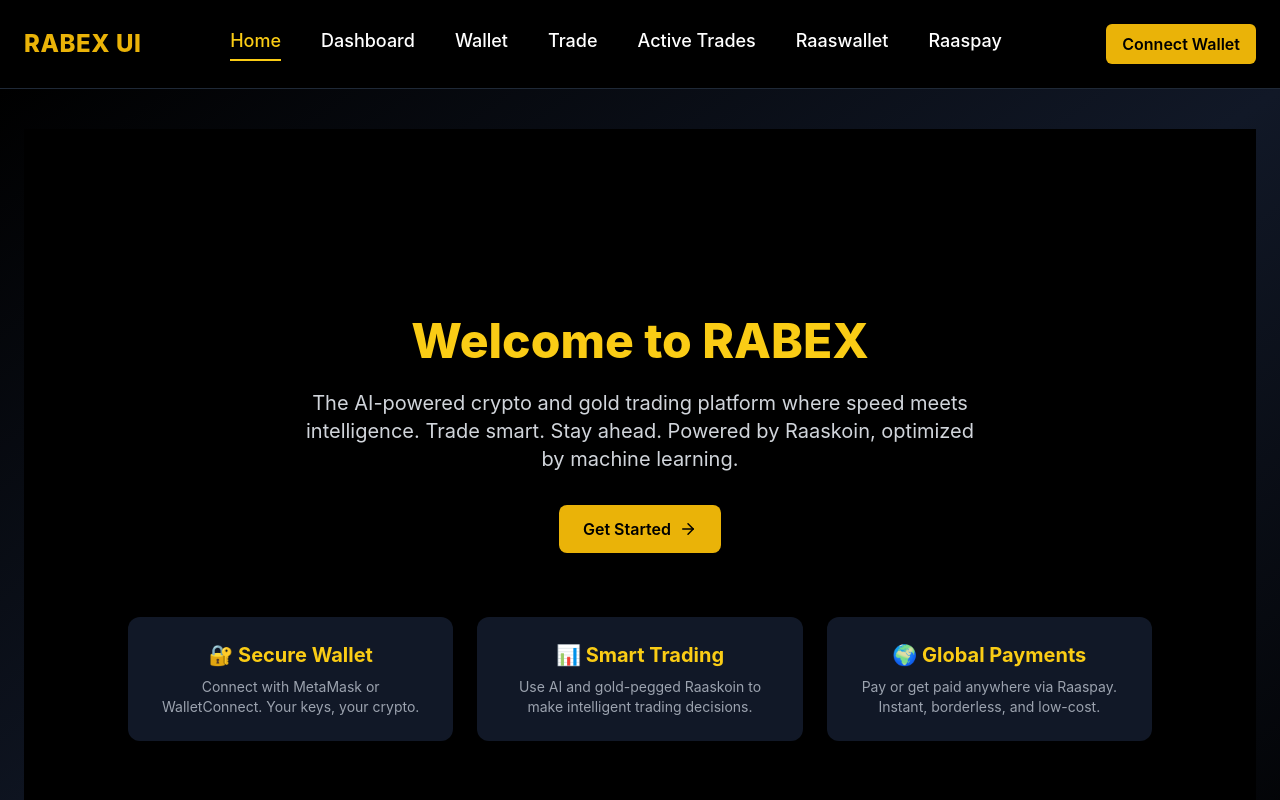
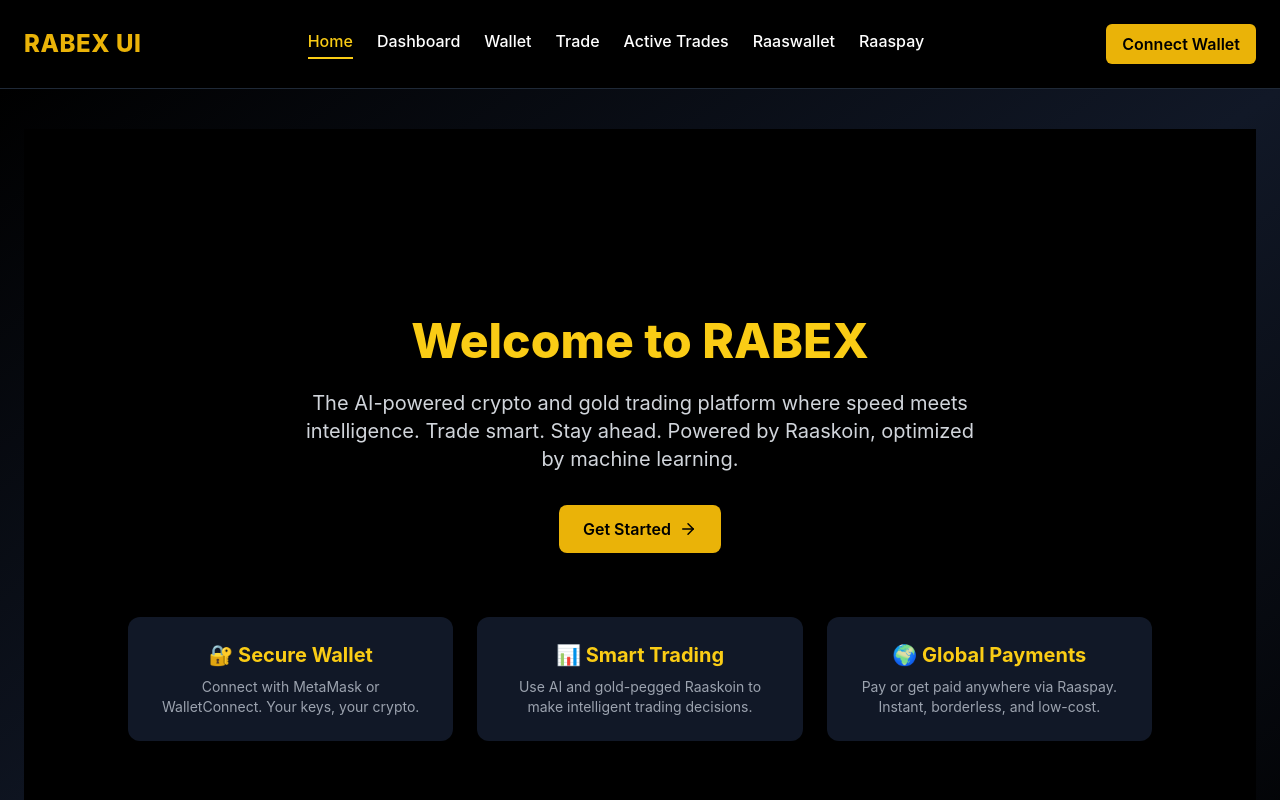
Before and after one commit to RaasystemEcosystem/rabex-ui, a React (Vite) app: page / in a window 1280 px wide. Shown: the top 800 px of the page. Built offline with nearby package versions, Linux system fonts and the light colour scheme.

Commit message:
Prepare deployment build

```diff
--- a/src/App.jsx
+++ b/src/App.jsx
@@ -1,6 +1,5 @@
-// src/App.jsx
 import React from "react";
-import { BrowserRouter as Router, Routes, Route, NavLink } from "react-router-dom";
+import { BrowserRouter, HashRouter, Routes, Route, NavLink } from "react-router-dom";
 import Home from "@/components/Home";
 import Dashboard from "@/components/Dashboard";
 import WalletPanel from "@/components/WalletPanel";
@@ -11,6 +10,7 @@ import { useWallet } from "@/context/WalletProvider";
 export default function App() {
   const { address, connectWallet } = useWallet();
 
+  // Define your nav links
   const navLinks = [
     { to: "/", label: "Home" },
     { to: "/dashboard", label: "Dashboard" },
@@ -21,6 +21,9 @@ export default function App() {
     { to: "/raaspay", label: "Raaspay" },
   ];
 
+  // Choose router based on environment: HashRouter in production (GitHub Pages), BrowserRouter in dev
+  const Router = process.env.NODE_ENV === "production" ? HashRouter : BrowserRouter;
+
   return (
     <Router>
       <div className="min-h-screen flex flex-col bg-black text-white font-sans">
@@ -29,7 +32,7 @@ export default function App() {
           <div className="max-w-7xl mx-auto w-full px-6 py-6 flex items-center justify-between">
             <h1 className="text-2xl font-extrabold tracking-wide text-yellow-500">RABEX UI</h1>
 
-            <nav className="flex gap-10 text-white text-lg font-medium">
+            <nav className="flex gap-6 text-sm sm:text-base font-medium">
               {navLinks.map(({ to, label }) => (
                 <NavLink
                   key={to}
--- a/vite.config.js
+++ b/vite.config.js
@@ -1,12 +1,7 @@
 import { defineConfig } from 'vite';
 import react from '@vitejs/plugin-react';
-import path from 'path';
 
 export default defineConfig({
+  base: '/rabex-ui/', // 👈 This is crucial for GitHub Pages
   plugins: [react()],
-  resolve: {
-    alias: {
-      '@': path.resolve(__dirname, 'src'),
-    },
-  },
 });
```
Also changed, not shown: package.json (+6 -2 lines), 1 other file (tests, documents, lock files or other folders).
